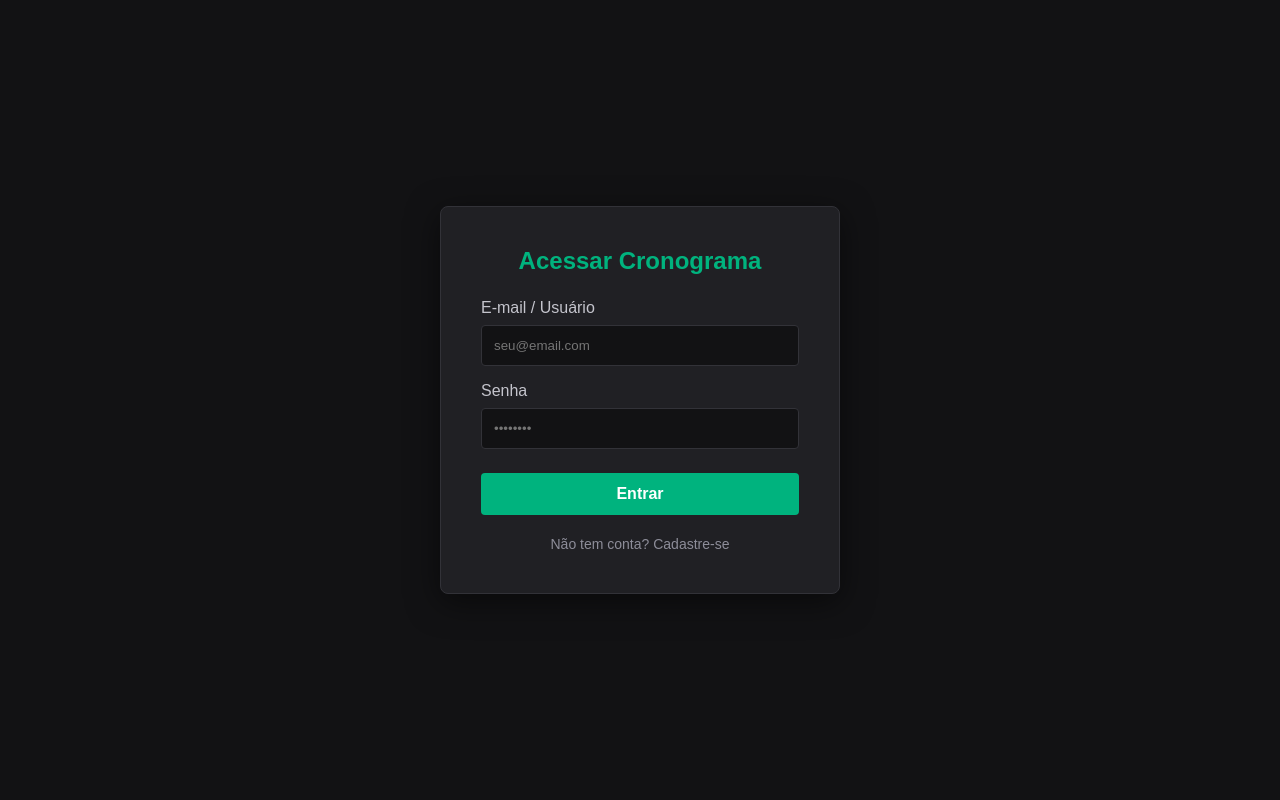
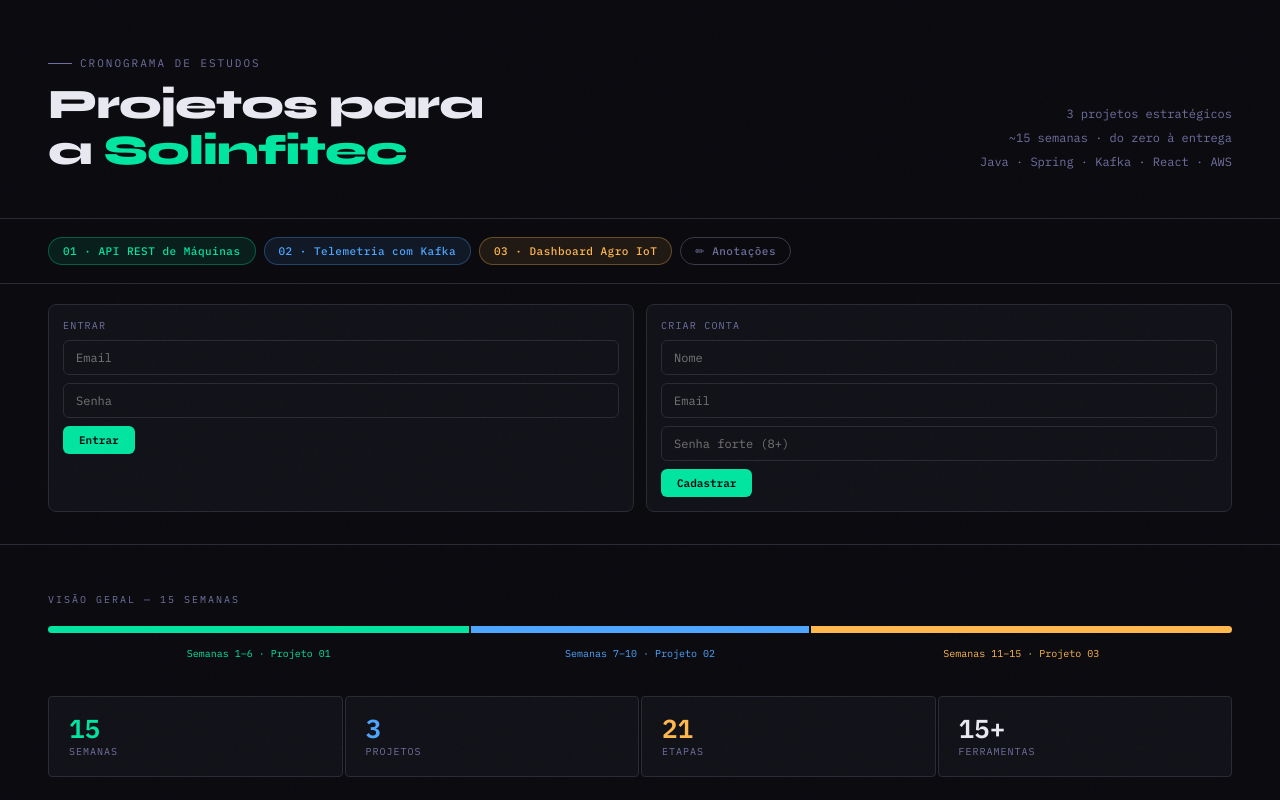
Before and after one commit to LuizCervelati/solinfitecskill, a plain HTML site: page index.html in a window 1280 px wide. Shown: the top 800 px of the page. Drawn offline with Linux system fonts and the light colour scheme.

Commit message:
remove legacy auth overlay and keep unified auth flow

```diff
--- a/index.html
+++ b/index.html
@@ -243,127 +243,6 @@ footer{border-top:1px solid var(--border);padding:28px 48px;display:flex;justify
 </style>
 </head>
 <body>
-  <div id="auth-container" style="display: flex; position: fixed; top: 0; left: 0; width: 100%; height: 100%; background: #121214; z-index: 9999; justify-content: center; align-items: center; color: #fff; font-family: sans-serif;">
-    <div style="background: #202024; padding: 40px; border-radius: 8px; width: 100%; max-width: 400px; box-shadow: 0 8px 32px rgba(0,0,0,0.5); border: 1px solid #323238;">
-      <h2 id="auth-title" style="margin-bottom: 24px; text-align: center; color: #00b37e;">Acessar Cronograma</h2>
-
-      <form id="auth-form" onsubmit="handleAuth(event)">
-        <div id="name-field-container" style="margin-bottom: 16px; display: none;">
-          <label style="display: block; margin-bottom: 8px; color: #c4c4cc;">Nome</label>
-          <input type="text" id="auth-nome" placeholder="Seu nome completo" style="width: 100%; padding: 12px; background: #121214; border: 1px solid #323238; border-radius: 4px; color: #fff; box-sizing: border-box;">
-        </div>
-
-        <div style="margin-bottom: 16px;">
-          <label style="display: block; margin-bottom: 8px; color: #c4c4cc;">E-mail / Usuário</label>
-          <input type="email" id="auth-email" required placeholder="seu@email.com" style="width: 100%; padding: 12px; background: #121214; border: 1px solid #323238; border-radius: 4px; color: #fff; box-sizing: border-box;">
-        </div>
-
-        <div style="margin-bottom: 24px;">
-          <label style="display: block; margin-bottom: 8px; color: #c4c4cc;">Senha</label>
-          <input type="password" id="auth-password" required placeholder="••••••••" style="width: 100%; padding: 12px; background: #121214; border: 1px solid #323238; border-radius: 4px; color: #fff; box-sizing: border-box;">
-        </div>
-
-        <button type="submit" id="auth-submit-btn" style="width: 100%; padding: 12px; background: #00b37e; border: none; border-radius: 4px; color: #fff; font-weight: bold; cursor: pointer; font-size: 16px;">Entrar</button>
-      </form>
-
-      <div style="margin-top: 20px; text-align: center;">
-        <a href="#" id="auth-toggle-link" onclick="toggleAuthMode(event)" style="color: #8d8d99; text-decoration: none; font-size: 14px;">Não tem conta? Cadastre-se</a>
-      </div>
-      <p id="auth-error" style="color: #f75a68; text-align: center; margin-top: 15px; font-size: 14px; display: none;"></p>
-    </div>
-  </div>
-
-  <script>
-    let authMode = 'login';
-
-    document.addEventListener("DOMContentLoaded", () => {
-        const token = localStorage.getItem("cronograma-auth-token");
-        if (token) {
-            document.getElementById("auth-container").style.display = "none";
-        }
-    });
-
-    function toggleAuthMode(e) {
-        if (e) e.preventDefault();
-        const title = document.getElementById("auth-title");
-        const btn = document.getElementById("auth-submit-btn");
-        const link = document.getElementById("auth-toggle-link");
-        const nameField = document.getElementById("name-field-container");
-        const nomeInput = document.getElementById("auth-nome");
-        document.getElementById("auth-error").style.display = "none";
-
-        if (authMode === 'login') {
-            authMode = 'register';
-            title.innerText = "Criar Conta";
-            btn.innerText = "Cadastrar";
-            link.innerText = "Já tem uma conta? Faça Login";
-            if (nameField) nameField.style.display = "block";
-            if (nomeInput) nomeInput.required = true;
-        } else {
-            authMode = 'login';
-            title.innerText = "Acessar Cronograma";
-            btn.innerText = "Entrar";
-            link.innerText = "Não tem conta? Cadastre-se";
-            if (nameField) nameField.style.display = "none";
-            if (nomeInput) nomeInput.required = false;
-        }
-    }
-
-    async function handleAuth(e) {
-        e.preventDefault();
-        const email = document.getElementById("auth-email").value;
-        const password = document.getElementById("auth-password").value;
-        const nome = (document.getElementById("auth-nome")?.value || "").trim();
-        const errorMsg = document.getElementById("auth-error");
-        errorMsg.style.display = "none";
-
-        if (authMode === 'register' && nome.length < 2) {
-            errorMsg.innerText = "Por favor, informe seu nome (mínimo 2 caracteres).";
-            errorMsg.style.display = "block";
-            return;
-        }
-
-        const base = window.CRONOGRAMA_API_BASE_URL || "https://solinfitecskill-backend.onrender.com";
-        const endpoint = authMode === 'login' ? "/api/auth/login" : "/api/auth/register";
-
-        try {
-            const body = authMode === 'register'
-                ? JSON.stringify({ email, password, nome })
-                : JSON.stringify({ email, password });
-
-            const response = await fetch(`${base}${endpoint}`, {
-                method: "POST",
-                headers: { "Content-Type": "application/json" },
-                body
-            });
-
-            const data = await response.json();
-
-            if (!response.ok) {
-                throw new Error(data.error || data.message || "Erro ao processar autenticação.");
-            }
-
-            if (authMode === 'register') {
-                alert("Cadastro realizado com sucesso! Agora faça o seu login.");
-                authMode = 'login';
-                toggleAuthMode(null);
-                return;
-            }
-
-            if (data.token) {
-                localStorage.setItem("cronograma-auth-token", data.token);
-                document.getElementById("auth-container").style.display = "none";
-                window.location.reload();
-            }
-
-        } catch (error) {
-            errorMsg.innerText = error.message;
-            errorMsg.style.display = "block";
-        }
-    }
-  </script>
-
-
 <header class="header">
   <div class="header-left">
     <div class="eyebrow">Cronograma de estudos</div>
```
